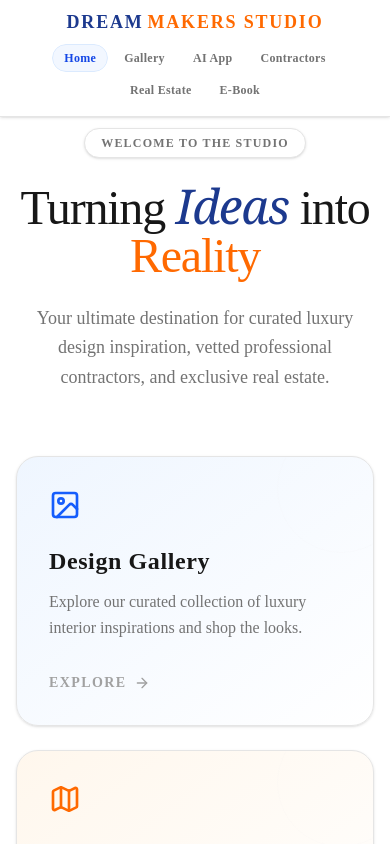
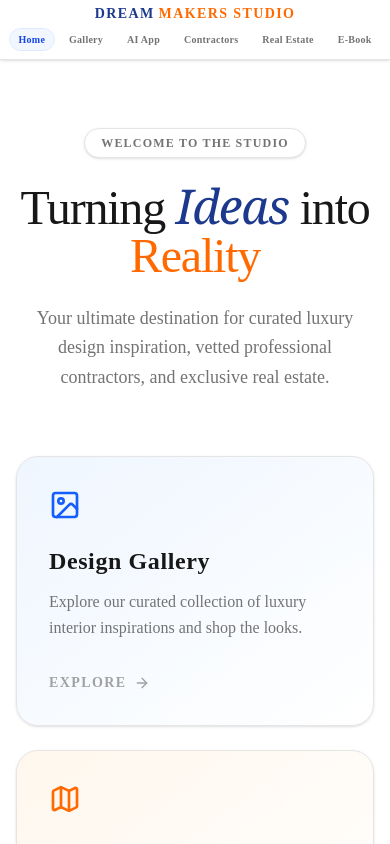
Before and after one commit to dreammakersstudio24-hub/dream-makers-studio, a Next.js app: page / in a window 390 px wide. Shown: the top 844 px of the page. Built offline with nearby package versions, Linux system fonts and the light colour scheme.

Commit message:
Decrease Navbar size

```diff
--- a/src/components/Navbar.tsx
+++ b/src/components/Navbar.tsx
@@ -20,24 +20,24 @@ export function Navbar() {
 
   return (
     <nav className="fixed w-full z-50 top-0 border-b border-neutral-200 bg-white/90 backdrop-blur-md text-neutral-900 shadow-sm transition-all pb-1 sm:pb-0">
-      <div className="max-w-7xl mx-auto px-2 sm:px-6 py-2 sm:py-0 sm:h-20 flex flex-col sm:flex-row items-center justify-center sm:justify-start gap-2 sm:gap-6">
+      <div className="max-w-7xl mx-auto px-2 sm:px-6 py-1 sm:py-0 sm:h-14 flex flex-col sm:flex-row items-center justify-center sm:justify-start gap-1 sm:gap-6">
 
         {/* Logo - First Line on Mobile */}
-        <Link href="/" className="font-bold tracking-widest uppercase flex items-center gap-1 shrink-0 text-blue-900 group text-lg sm:text-base">
+        <Link href="/" className="font-bold tracking-widest uppercase flex items-center gap-1 shrink-0 text-blue-900 group text-sm sm:text-sm">
           Dream<span className="text-orange-500 group-hover:text-orange-400 transition-colors">Makers Studio</span>
         </Link>
 
-        <div className="w-px h-6 bg-neutral-200 shrink-0 hidden sm:block"></div>
+        <div className="w-px h-4 bg-neutral-200 shrink-0 hidden sm:block"></div>
 
         {/* Links - Wrap into multiple lines on Mobile */}
-        <div className="flex items-center justify-center flex-wrap gap-x-1 gap-y-1 sm:gap-6 text-xs sm:text-sm font-bold tracking-wide w-full sm:w-auto">
+        <div className="flex items-center justify-center flex-wrap gap-x-1 gap-y-0.5 sm:gap-4 text-[10px] sm:text-xs font-bold tracking-wide w-full sm:w-auto">
           {links.map((link) => {
             const isActive = pathname === link.href;
             return (
               <Link
                 key={link.name}
                 href={link.href}
-                className={`relative transition-all duration-300 py-1.5 sm:py-2.5 px-3 sm:px-4 rounded-full overflow-hidden group ${isActive ? 'text-blue-700' : 'text-neutral-500 hover:text-blue-900'}`}
+                className={`relative transition-all duration-300 py-1 sm:py-1.5 px-2.5 sm:px-3 rounded-full overflow-hidden group ${isActive ? 'text-blue-700' : 'text-neutral-500 hover:text-blue-900'}`}
               >
                 <span className="relative z-10">{link.name}</span>
                 {isActive ? (
```
